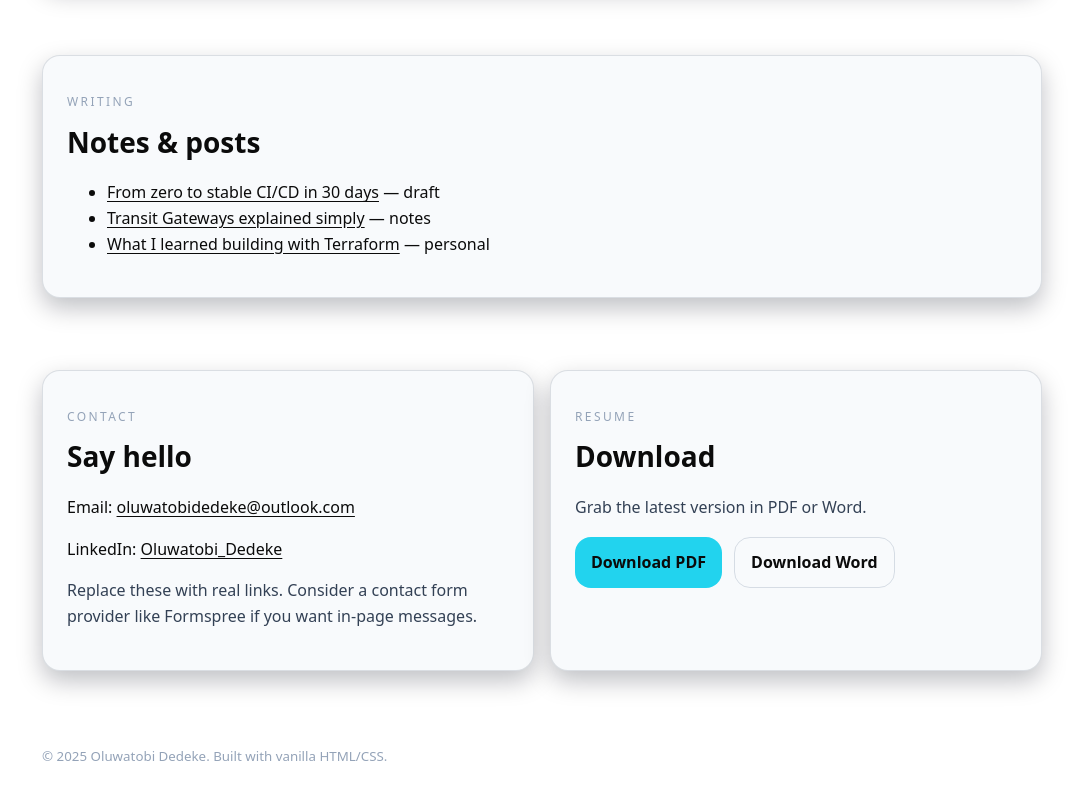
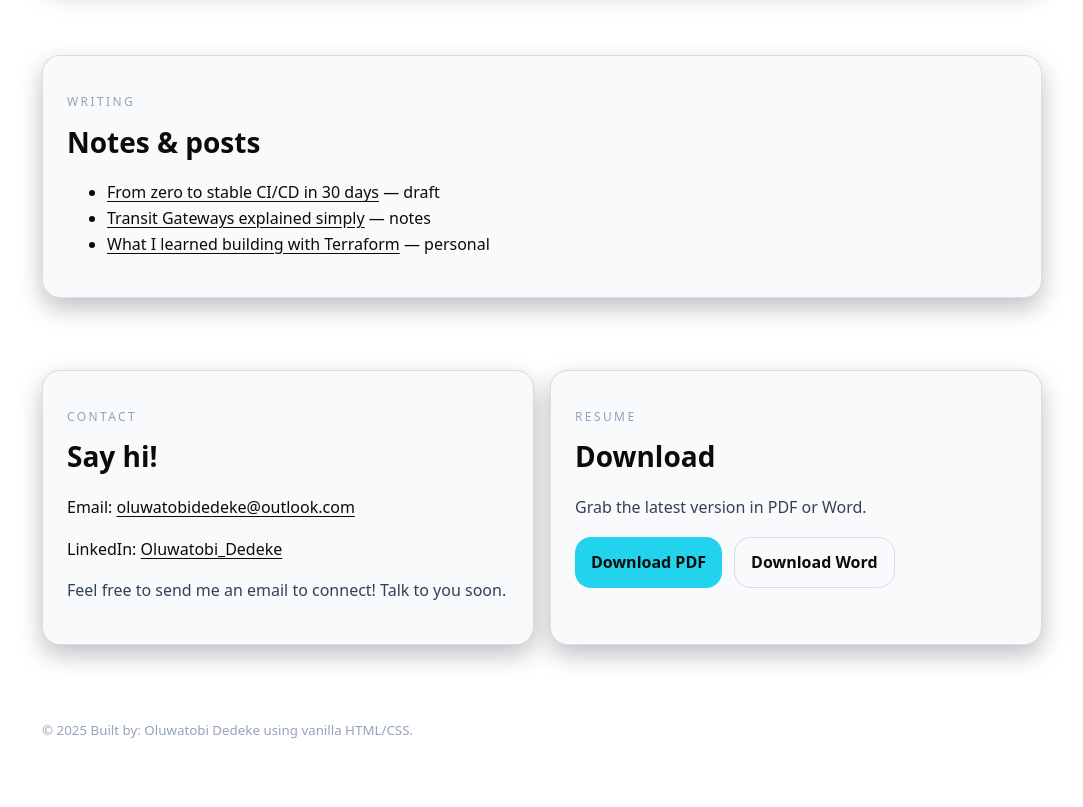
Before and after one commit to tobidasage/Tobi-dedeke-site, a plain HTML site: page index.html in a window 1280 px wide. Shown: the part 1669-2476 px from the top of the page, without its empty margins (98-1181 px from the left). Drawn offline with Linux system fonts and the light colour scheme.

Commit message:
edited the index file

```diff
--- a/index.html
+++ b/index.html
@@ -168,11 +168,11 @@
       <div class="grid cols-2">
         <div class="card">
           <p class="kicker">Contact</p>
-          <h2>Say hello</h2>
+          <h2>Say hi!</h2>
           <p>Email: <a class="link" href="mailto:oluwatobidedeke@outlook.com">oluwatobidedeke@outlook.com</a></p>
           <p>LinkedIn: <a class="link" href="https://www.linkedin.com/in/oluwatobi-dedeke-853b35b6/" target="_blank">Oluwatobi_Dedeke</a></p>
           <!-- this is a comment = <p>GitHub: <a class="link" href="#">github.com/yourhandle</a></p> -->
-          <p class="muted">Replace these with real links. Consider a contact form provider like Formspree if you want in-page messages.</p>
+          <p class="muted">Feel free to send me an email to connect! Talk to you soon.</p>
         </div>
         <div class="card">
           <p class="kicker">Resume</p>
@@ -196,7 +196,7 @@
 
     <footer>
       <div class="container" style="padding:0">
-        <small>© <span id="year"></span> Oluwatobi Dedeke. Built with vanilla HTML/CSS.</small>
+        <small>© <span id="year"></span> Built by: Oluwatobi Dedeke using vanilla HTML/CSS.</small>
       </div>
     </footer>
   </main>
```
